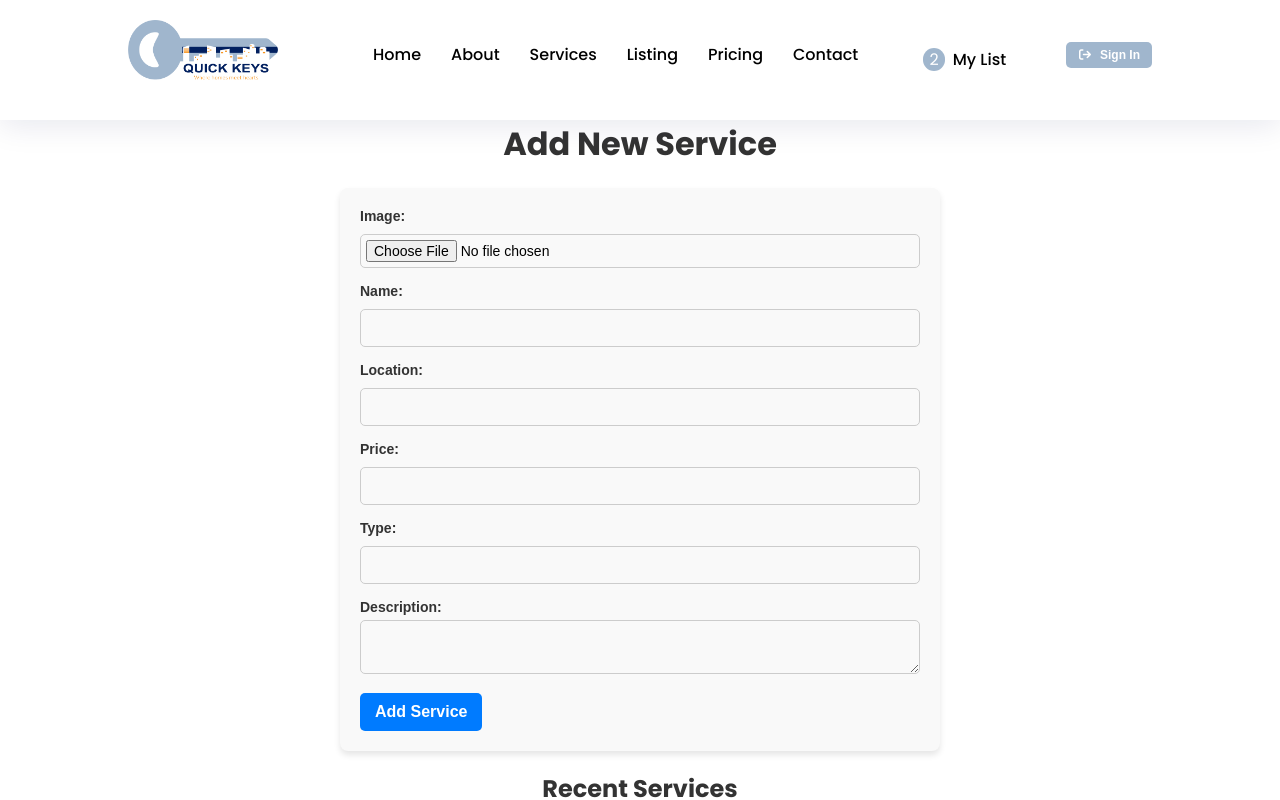
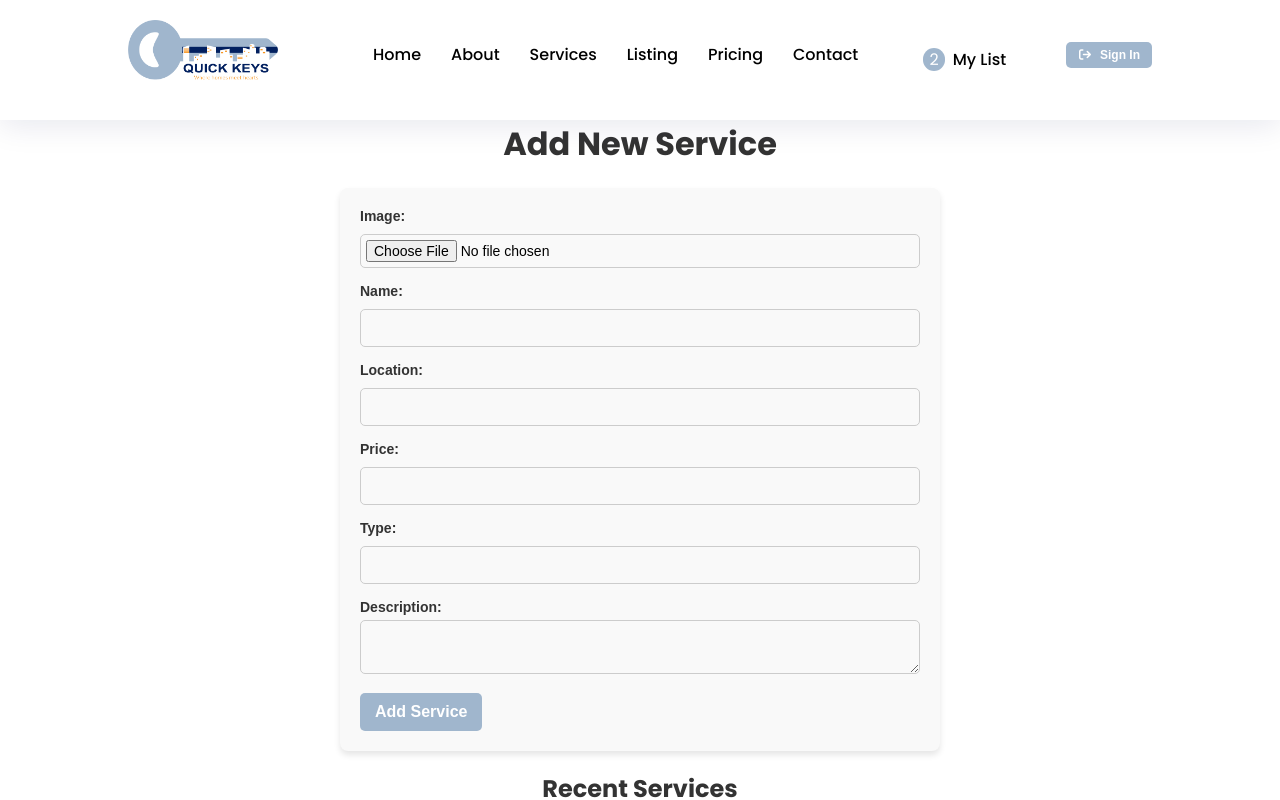
Before and after one commit to danielalkabbout/Quick-Keys-Web, a React (Create React App) app: page /listing in a window 1280 px wide. Shown: the top 800 px of the page. Built offline with nearby package versions, Linux system fonts and the light colour scheme.

Commit message:
listing css

```diff
--- a/src/components/listing/listing.css
+++ b/src/components/listing/listing.css
@@ -36,7 +36,7 @@ form {
   form button {
     display: inline-block;
     padding: 10px 15px;
-    background-color: #007bff;
+    background-color: #a0b6cd;
     color: #fff;
     border: none;
     border-radius: 5px;
@@ -46,7 +46,7 @@ form {
   }
 
   form button:hover {
-    background-color: #0056b3;
+    background-color: #8da4bc;
   }
 
   /* Heading styles */
```
